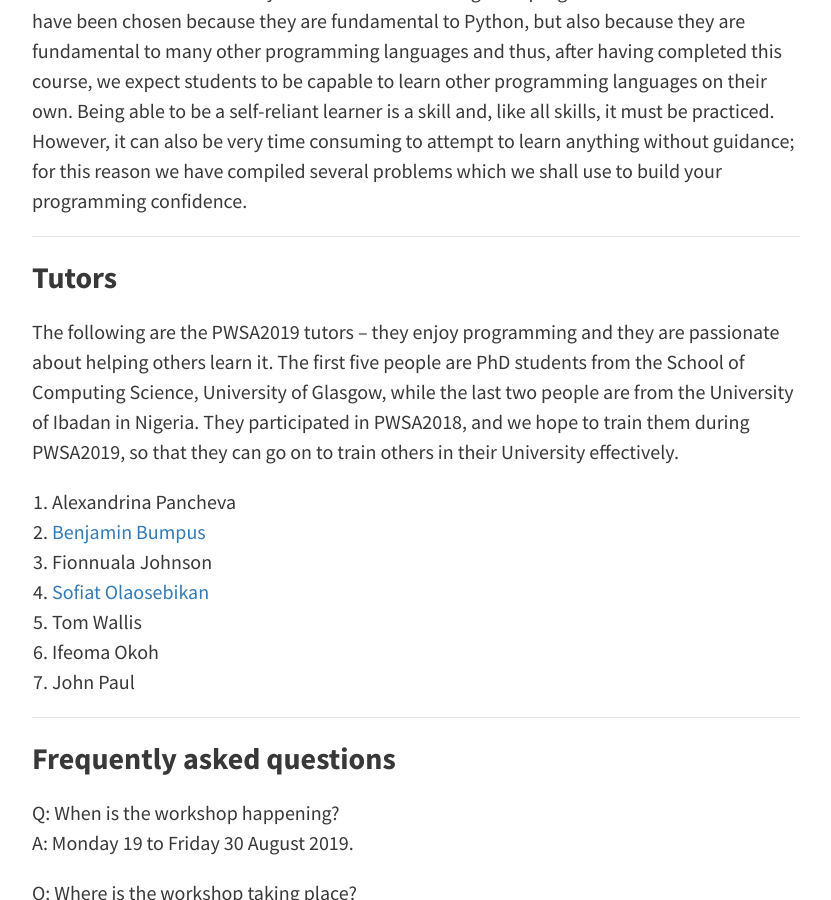
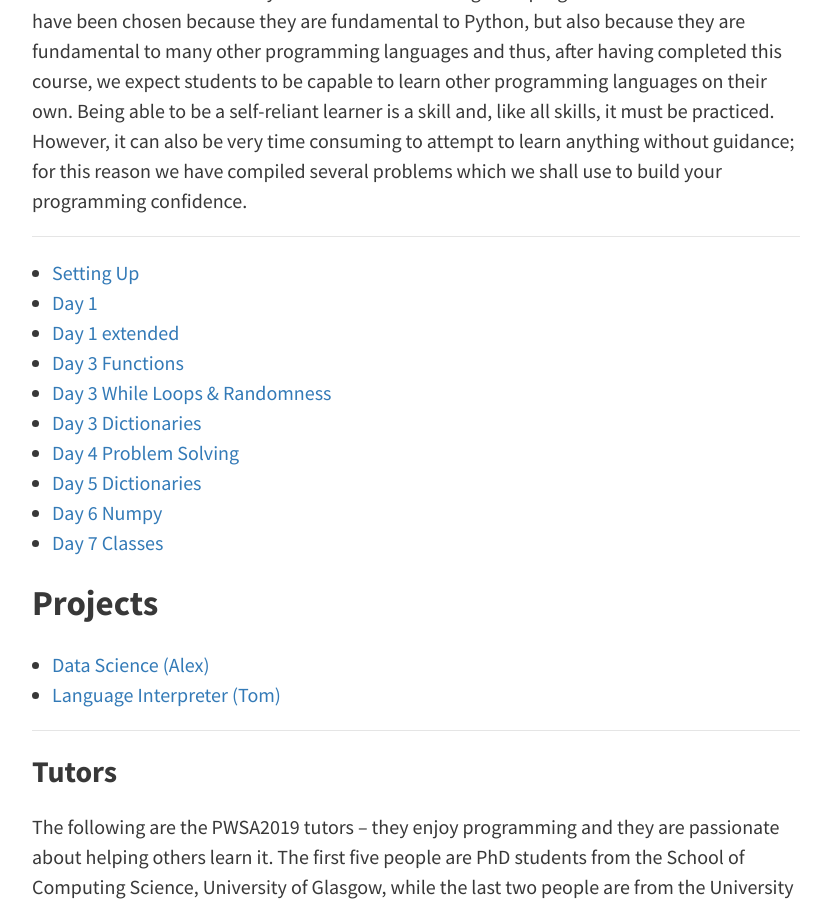
Before and after one commit to pwsafrica/pwsafrica.github.io, a Jekyll site: the page built from pages/2_2019-applications.md, in a window 1280 px wide and 900 px high, scrolled down 986 px. Shown: the whole window, without its empty margins (224-1055 px from the left). Built offline with Jekyll 4.4.1, drawn with Linux system fonts in a browser that asks for light colours.

Commit message:
materials placed under PWSA2019 page

```diff
--- a/pages/2_2019-applications.md
+++ b/pages/2_2019-applications.md
@@ -16,6 +16,23 @@ The application for the workshop is closed! We selected 120 participants and the
 ### Workshop information
 The two-week long workshop will introduce you to the Python programming language through a hands-on approach focused on problem-solving. The course covers all of the fundamental constructs of Python and is aimed at beginner programmers. The materials have been chosen because they are fundamental to Python, but also because they are fundamental to many other programming languages and thus, after having completed this course, we expect students to be capable to learn other programming languages on their own. Being able to be a self-reliant learner is a skill and, like all skills, it must be practiced. However, it can also be very time consuming to attempt to learn anything without guidance; for this reason we have compiled several problems which we shall use to build your programming confidence.
 
+<hr>
+
+* [Setting Up](https://github.com/pwsafrica/pwsafrica.github.io/raw/master/assets/2019mat/day1.pdf)
+* [Day 1](https://github.com/pwsafrica/pwsafrica.github.io/raw/master/assets/2019mat/setup.pdf)
+* [Day 1 extended](https://github.com/pwsafrica/pwsafrica.github.io/raw/master/assets/2019mat/day1_extended.pdf)
+* [Day 3 Functions](https://github.com/pwsafrica/pwsafrica.github.io/raw/master/assets/2019mat/day_3_functions.pdf)
+* [Day 3 While Loops & Randomness](https://github.com/pwsafrica/pwsafrica.github.io/raw/master/assets/2019mat/day_3_random_while.pdf)
+* [Day 3 Dictionaries](https://github.com/pwsafrica/pwsafrica.github.io/raw/master/assets/2019mat/day_3dictionaries.pdf)
+* [Day 4 Problem Solving](https://github.com/pwsafrica/pwsafrica.github.io/raw/master/assets/2019mat/probleme_solving.pdf)
+* [Day 5 Dictionaries](https://github.com/pwsafrica/pwsafrica.github.io/raw/master/assets/2019mat/dictionaries_day_5.pdf)
+* [Day 6 Numpy](https://github.com/pwsafrica/pwsafrica.github.io/raw/master/assets/2019mat/day_6_numpy.zip)
+* [Day 7 Classes](https://bit.ly/328LLNE)
+
+## Projects
+
+* [Data Science (Alex)](https://github.com/pwsafrica/pwsafrica.github.io/raw/master/assets/2019mat/DataScienceProject.zip)
+* [Language Interpreter (Tom)](https://github.com/pwsafrica/pwsafrica.github.io/raw/master/assets/2019mat/interpreter.pdf)
 <hr>
 
 ### Tutors
```
Also changed, not shown: pages/9_2019_materials.md (+1 -0 lines).
